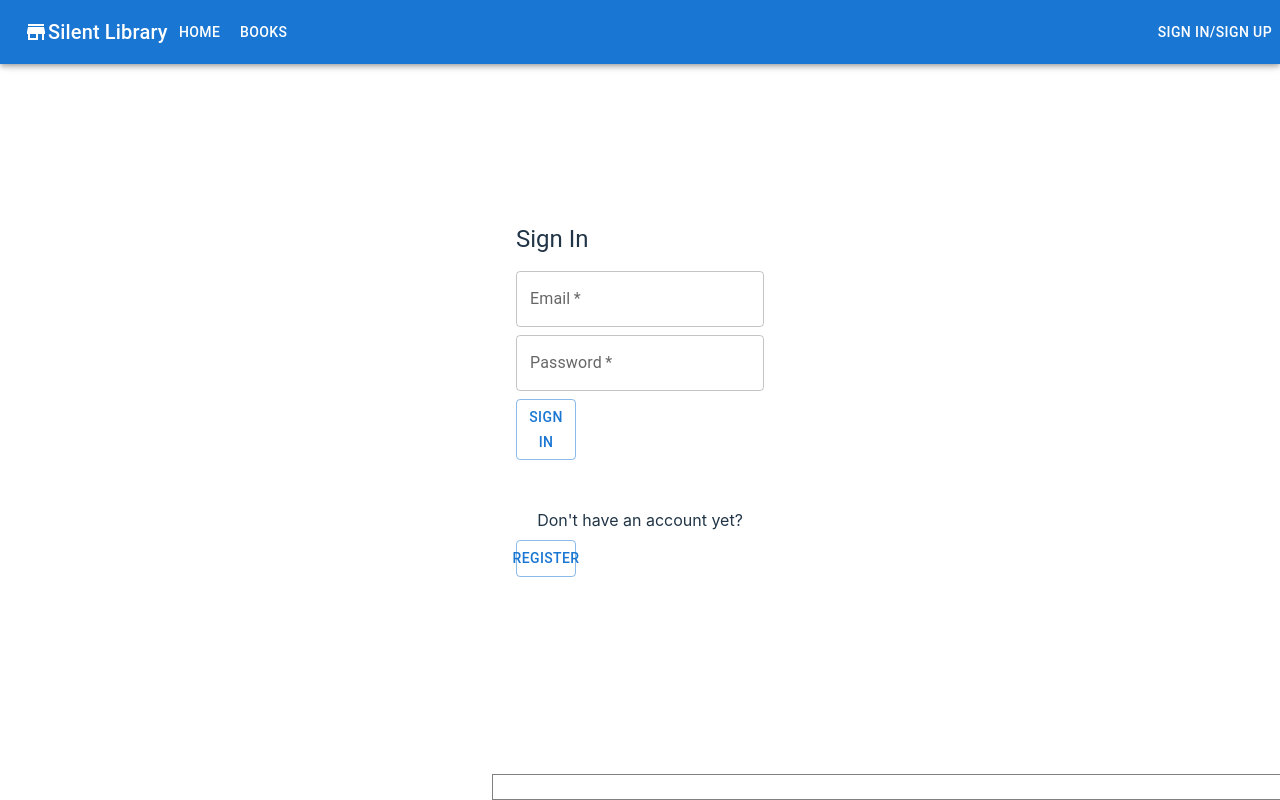
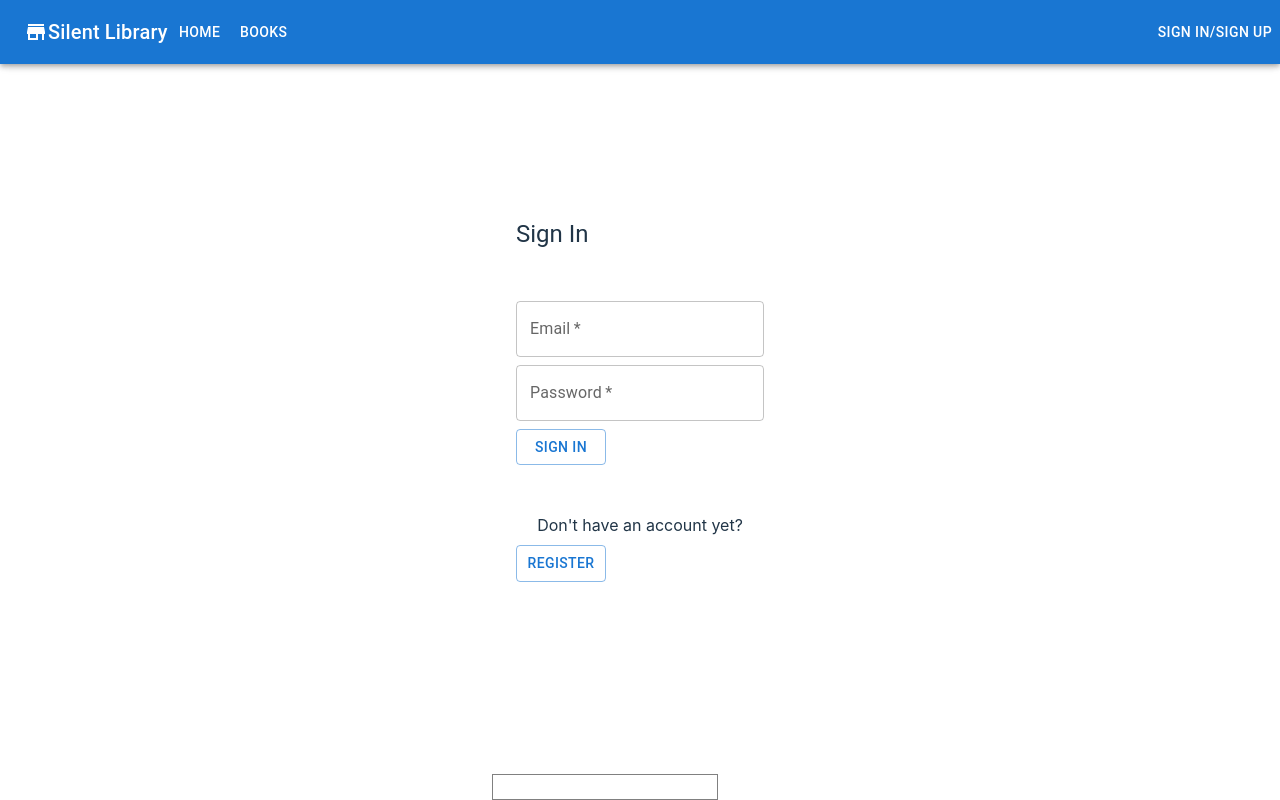
Before and after one commit to ByteBard8/team3-project-frontend, a React (Vite) app: page / in a window 1280 px wide. Built offline with nearby package versions, Linux system fonts and the light colour scheme.

Commit message:
fixed button size issue in sign in page

```diff
--- a/src/components/Button.jsx
+++ b/src/components/Button.jsx
@@ -3,7 +3,7 @@ import Button from '@mui/material/Button';
 
 export default function ButtonUsage(props) {
 
-  return <Button style={{minWidth: props.minW, maxWidth: props.maxW}}
+  return <Button style={{minWidth: props.minwidth, maxWidth: props.maxwidth}}
   variant="outlined" {...props}>
     {props.buttontext}
   </Button>;
--- a/src/components/Footer.jsx
+++ b/src/components/Footer.jsx
@@ -9,7 +9,7 @@ export default function Footer() {
           position:'absolute',
           bottom: '0',
           minHeight: '20px',
-          minWidth: '100vh',
+          minwidth: '100vh',
           backgroundColor: 'ash',
           color: 'white',
           border: '1px solid gray',
--- a/src/views/Home.jsx
+++ b/src/views/Home.jsx
@@ -23,14 +23,14 @@ export default function Book() {
     <Box sx={{ display: 'flex', flexDirection: 'column-reverse' }}>
 
     <Box sx={{ display: 'flex', justifyContent: 'space-between', marginTop: '50px', }}>
-    <Button buttontext="PSYCHOLOGY"  minW="289px" maxW="289px"/>
-    <Button buttontext="SCIENCE"  minW="289px" maxW="289px"/>
-     <Button buttontext="POLITICS"  minW="289px" maxW="289px"/>
+    <Button buttontext="PSYCHOLOGY"  minwidth="289px" maxwidth="289px"/>
+    <Button buttontext="SCIENCE"  minwidth="289px" maxwidth="289px"/>
+     <Button buttontext="POLITICS"  minwidth="289px" maxwidth="289px"/>
     </Box>
     <Box sx={{ display: 'flex', justifyContent: 'space-between', marginTop: '50px', }}>
-     <Button buttontext="NON-FICTION" minW="289px" maxW="289px" />
-     <Button buttontext="SELF-HELP"  minW="289px" maxW="289px"/>
-     <Button buttontext="SOCIOLOGY"  minW="289px" maxW="289px"/>
+     <Button buttontext="NON-FICTION" minwidth="289px" maxwidth="289px" />
+     <Button buttontext="SELF-HELP"  minwidth="289px" maxwidth="289px"/>
+     <Button buttontext="SOCIOLOGY"  minwidth="289px" maxwidth="289px"/>
     </Box>
     </Box>
     </Container>
--- a/src/views/SignIn.jsx
+++ b/src/views/SignIn.jsx
@@ -19,12 +19,12 @@ export default function SignIn() {
       }
     };
     return (
-        <Container component="main" maxWidth="xs">
+        <Container component="main" maxwidth="xs">
         <div>
         <Typography variant="h5" sx={{ mb: 2 }} align="left">
         Sign In
     </Typography>
-    <Stack spacing={1}>
+    <Stack spacing={1} sx={{ display: 'flex', justifyContent: 'space-between', marginTop: '50px', }}>
           <TextField
             variant="outlined"
             label="Email"
@@ -51,16 +51,16 @@ export default function SignIn() {
             color="primary"
             onClick={handleSignIn}
             buttontext="Sign In"
-            minW="60px"
-            maxW="60px"
+            minwidth="90px"
+            maxwidth="90px"
             />
         <Typography variant="body" sx={{ mb: 2, paddingTop: '40px' }} align="center">
         Don't have an account yet?
         </Typography>
         <Button
             buttontext="Register"
-            minW="60px"
-            maxW="60px"
+            minwidth="90px"
+            maxwidth="90px"
             href="/signup"
             />
             </Stack>
--- a/src/views/SignOut.jsx
+++ b/src/views/SignOut.jsx
@@ -7,7 +7,7 @@ export default function SignIn() {
     localStorage.setItem('token', "");
 
     return (
-        <Container component="main" maxWidth="xs">
+        <Container component="main" maxwidth="xs">
         <div>
         <Typography variant="h5" sx={{ mb: 2 }} align="left">
         Signed out successfully!
@@ -17,8 +17,8 @@ export default function SignIn() {
             color="primary"
             href="/signin"
             buttontext="Go back to Sign In"
-            minW="60px"
-            maxW="60px"
+            minwidth="60px"
+            maxwidth="60px"
             />
         </Stack>
         </div>
--- a/src/views/SignUp.jsx
+++ b/src/views/SignUp.jsx
@@ -13,7 +13,7 @@ export default function SignIn() {
       console.log('Password:', password);
     };
     return (
-        <Container component="main" maxWidth="xs">
+        <Container component="main" maxwidth="xs">
         <div>
         <Typography variant="h5" sx={{ mb: 2 }} align="left">
         Sign Up
@@ -65,8 +65,8 @@ export default function SignIn() {
             color="primary"
             onClick={handleSignUp}
             buttontext="Sign up"
-            minW="60px"
-            maxW="60px"
+            minwidth="60px"
+            maxwidth="60px"
             />
             <Button variant="text" href="/signin" buttontext="Go back to Sign in" />
         </Stack>
```
